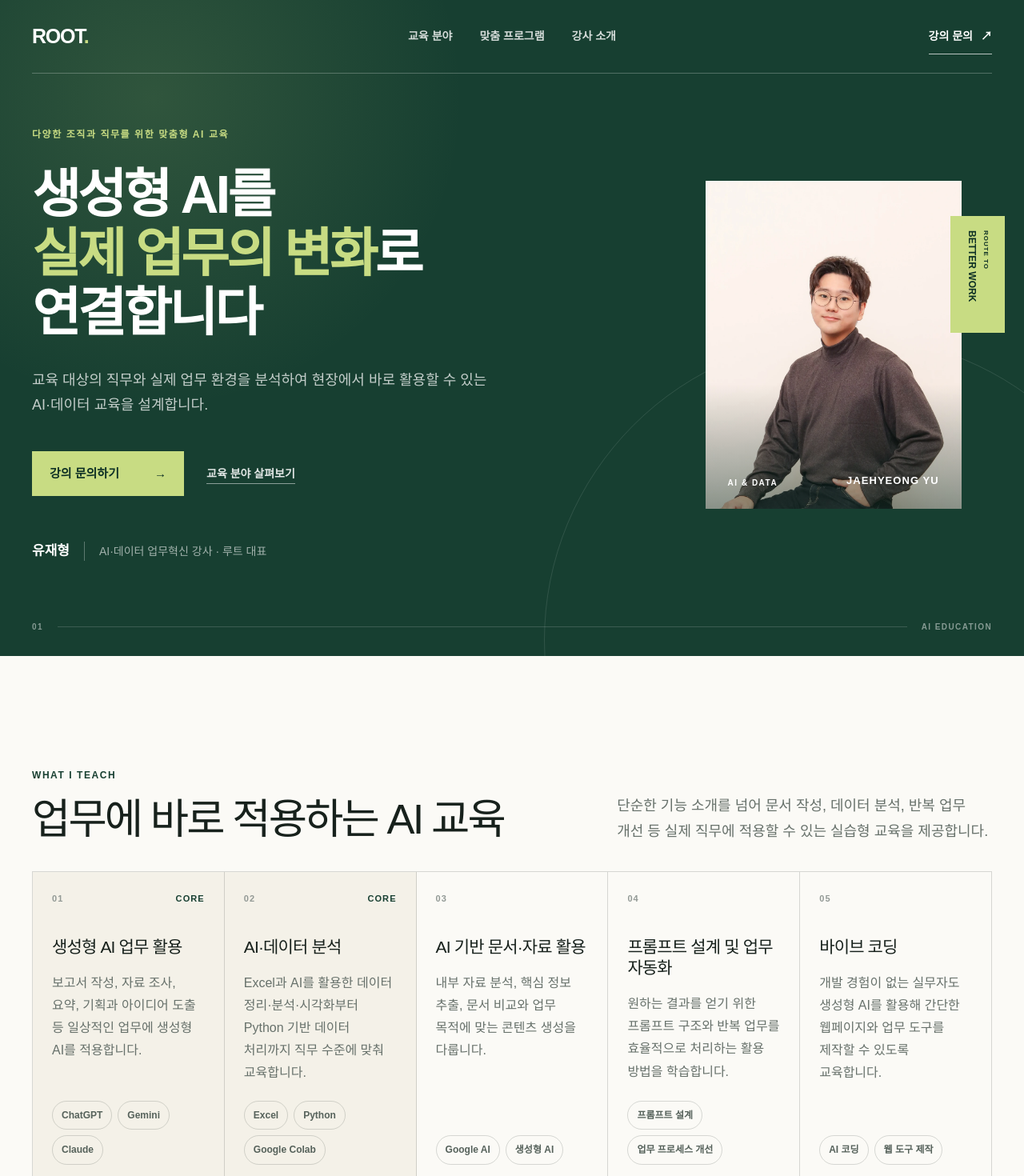
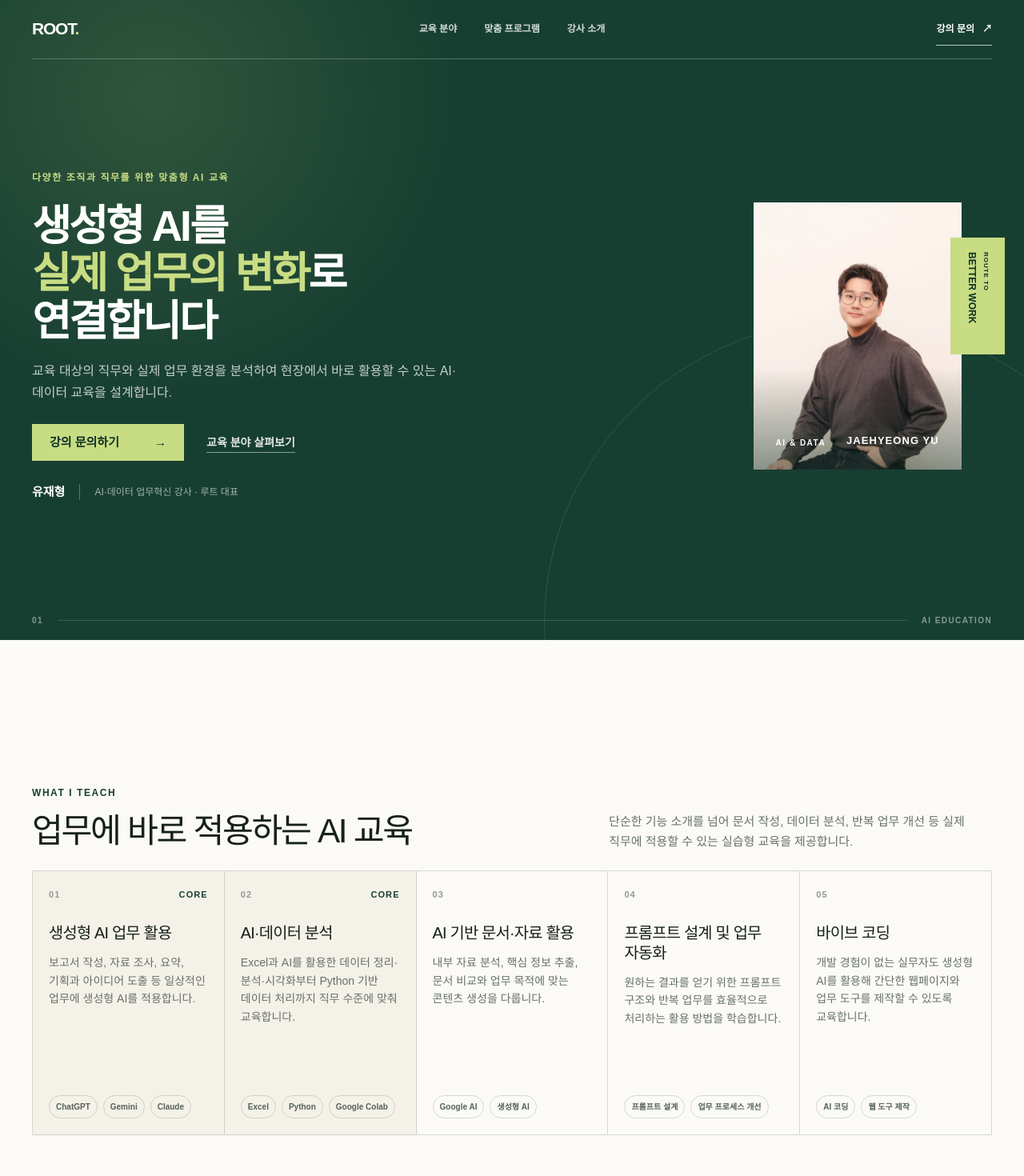
Before and after one commit to Aydencompany/Aydencompany.github.io, a Next.js app: page / in a window 1280 px wide. Shown: the top 1470 px of the page at 80% size. Built offline with nearby package versions, Linux system fonts and the light colour scheme.

Commit message:
Optimize desktop viewport density

```diff
--- a/app/globals.css
+++ b/app/globals.css
@@ -1377,7 +1377,7 @@ footer p:last-child {
   }
 }
 
-@media (min-width: 1101px) and (min-height: 720px) {
+@media (min-width: 1101px) and (min-height: 600px) {
   html {
     scroll-padding-top: 0;
     scroll-snap-type: y mandatory;
@@ -1512,6 +1512,255 @@ footer p:last-child {
   }
 }
 
+@media (min-width: 1101px) and (min-height: 600px) and (max-height: 800px) {
+  body {
+    font-size: 15px;
+  }
+
+  .site-header {
+    height: 74px;
+  }
+
+  .brand {
+    font-size: 21px;
+  }
+
+  .desktop-nav,
+  .header-inquiry {
+    font-size: 12px;
+  }
+
+  .hero,
+  .hero-grid {
+    min-height: 100svh;
+  }
+
+  .hero-grid {
+    grid-template-columns: minmax(0, 1.4fr) minmax(260px, 0.6fr);
+    gap: clamp(40px, 6vw, 90px);
+    padding-top: 88px;
+    padding-bottom: 48px;
+  }
+
+  .hero h1 {
+    max-width: 660px;
+    margin-top: 20px;
+    font-size: clamp(42px, 4.15vw, 56px);
+  }
+
+  .hero-description {
+    max-width: 540px;
+    margin-top: 20px;
+    font-size: 16px;
+    line-height: 1.65;
+  }
+
+  .hero-actions {
+    margin-top: 26px;
+  }
+
+  .primary-button,
+  .contact-button,
+  .form-submit {
+    min-height: 46px;
+  }
+
+  .instructor-line {
+    margin-top: 26px;
+    font-size: 12px;
+  }
+
+  .instructor-line strong {
+    font-size: 15px;
+  }
+
+  .hero-visual {
+    width: min(100%, 260px);
+  }
+
+  .hero-index {
+    bottom: 16px;
+  }
+
+  .section {
+    height: 100svh;
+    padding-top: 32px;
+    padding-bottom: 32px;
+  }
+
+  .section-heading {
+    gap: 56px;
+    margin-bottom: 24px;
+  }
+
+  .section-heading h2,
+  .method-copy h2,
+  .about-intro h2 {
+    font-size: clamp(32px, 3.3vw, 44px);
+  }
+
+  .section-heading > p,
+  .method-intro,
+  .about-bio > p,
+  .contact-content > p:not(.section-kicker) {
+    font-size: 15px;
+    line-height: 1.65;
+  }
+
+  .education-card,
+  .education-card.featured {
+    min-height: clamp(300px, 44vh, 330px);
+    padding: 20px;
+  }
+
+  .education-card h3 {
+    margin-top: 26px;
+    font-size: clamp(18px, 1.55vw, 21px);
+  }
+
+  .education-card p {
+    margin-top: 13px;
+    font-size: 14px;
+    line-height: 1.62;
+  }
+
+  .education-card .tool-tags {
+    padding-top: 14px;
+  }
+
+  .tool-tags span {
+    padding: 5px 8px;
+    font-size: 10px;
+  }
+
+  .program-row {
+    min-height: clamp(116px, 16vh, 132px);
+  }
+
+  .program-row h3 {
+    font-size: 23px;
+  }
+
+  .program-row > p {
+    font-size: 14px;
+    line-height: 1.65;
+  }
+
+  .program-target strong,
+  .program-note {
+    font-size: 12px;
+  }
+
+  .program-note {
+    margin-top: 18px;
+  }
+
+  .method-grid {
+    grid-template-columns: minmax(330px, 0.78fr) minmax(460px, 1.22fr);
+    gap: clamp(46px, 6vw, 80px);
+  }
+
+  .method-intro {
+    margin-top: 16px;
+  }
+
+  .method-list {
+    margin-top: 20px;
+  }
+
+  .method-list article {
+    padding: 11px 0;
+  }
+
+  .method-list h3 {
+    font-size: 16px;
+  }
+
+  .method-list p {
+    margin-top: 4px;
+    font-size: 13px;
+    line-height: 1.55;
+  }
+
+  .gallery-main {
+    height: clamp(240px, 36vh, 270px);
+    min-height: 0 !important;
+  }
+
+  .gallery figure:not(.gallery-main) {
+    height: clamp(115px, 18vh, 135px);
+    min-height: 0;
+  }
+
+  .about-intro {
+    gap: 48px;
+    padding-bottom: 20px;
+  }
+
+  .about-bio > p {
+    margin-top: 14px;
+  }
+
+  .expertise-grid {
+    margin-top: 20px;
+  }
+
+  .expertise-card {
+    min-height: 178px;
+    padding: 18px;
+  }
+
+  .expertise-card h3 {
+    margin-top: 14px;
+    font-size: 20px;
+  }
+
+  .expertise-card ul {
+    gap: 4px;
+    margin-top: 11px;
+    font-size: 13px;
+    line-height: 1.5;
+  }
+
+  .research-band {
+    margin-top: 12px;
+  }
+
+  .research-band > div {
+    min-height: 105px;
+    padding: 15px 20px;
+  }
+
+  .research-band strong {
+    margin-top: 9px;
+    font-size: 14px;
+    line-height: 1.35;
+  }
+
+  .research-band p {
+    margin-top: 5px;
+    font-size: 11px;
+  }
+
+  .contact-section {
+    min-height: calc(100svh - 88px);
+    padding-top: 64px;
+    padding-bottom: 64px;
+  }
+
+  .contact-content h2 {
+    font-size: clamp(36px, 4.2vw, 54px);
+  }
+
+  .contact-button {
+    margin-top: 28px;
+  }
+
+  footer {
+    min-height: 88px;
+  }
+}
+
 @media (prefers-reduced-motion: reduce) {
   html {
     scroll-behavior: auto;
```
